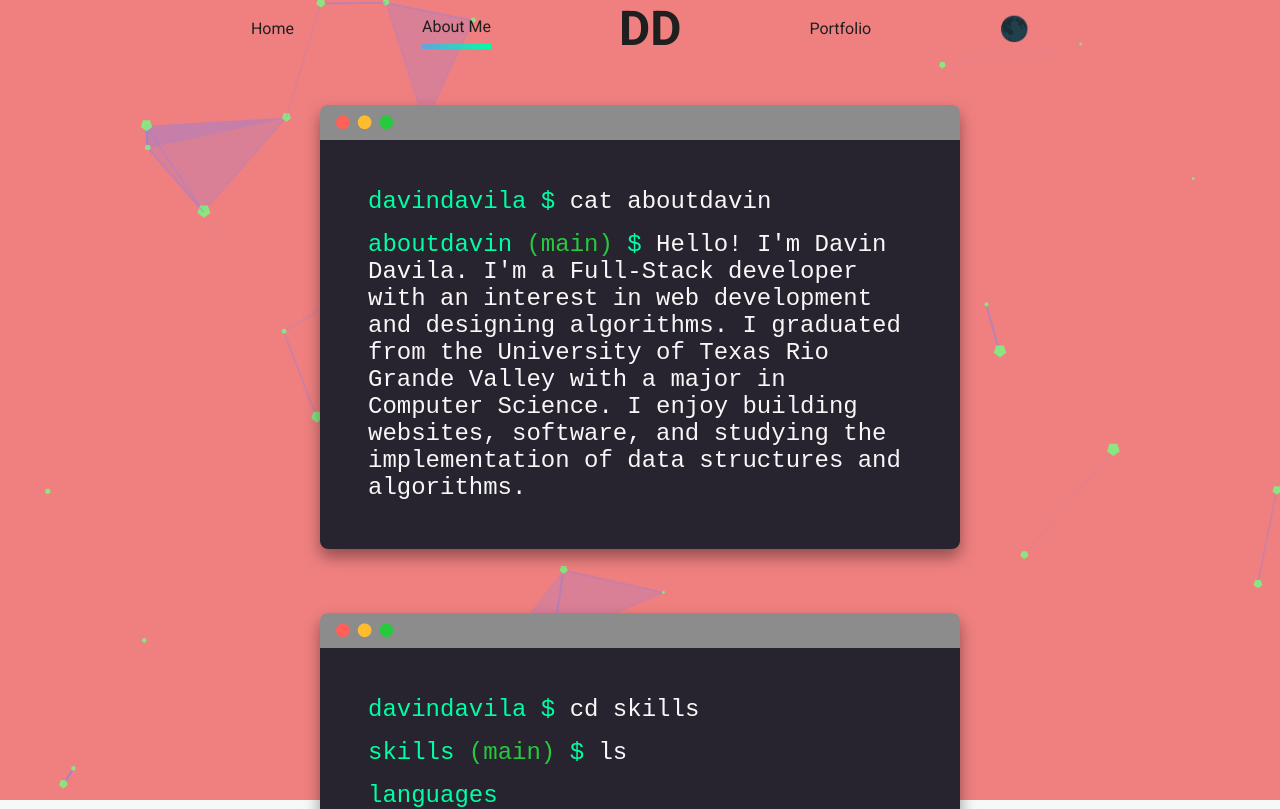
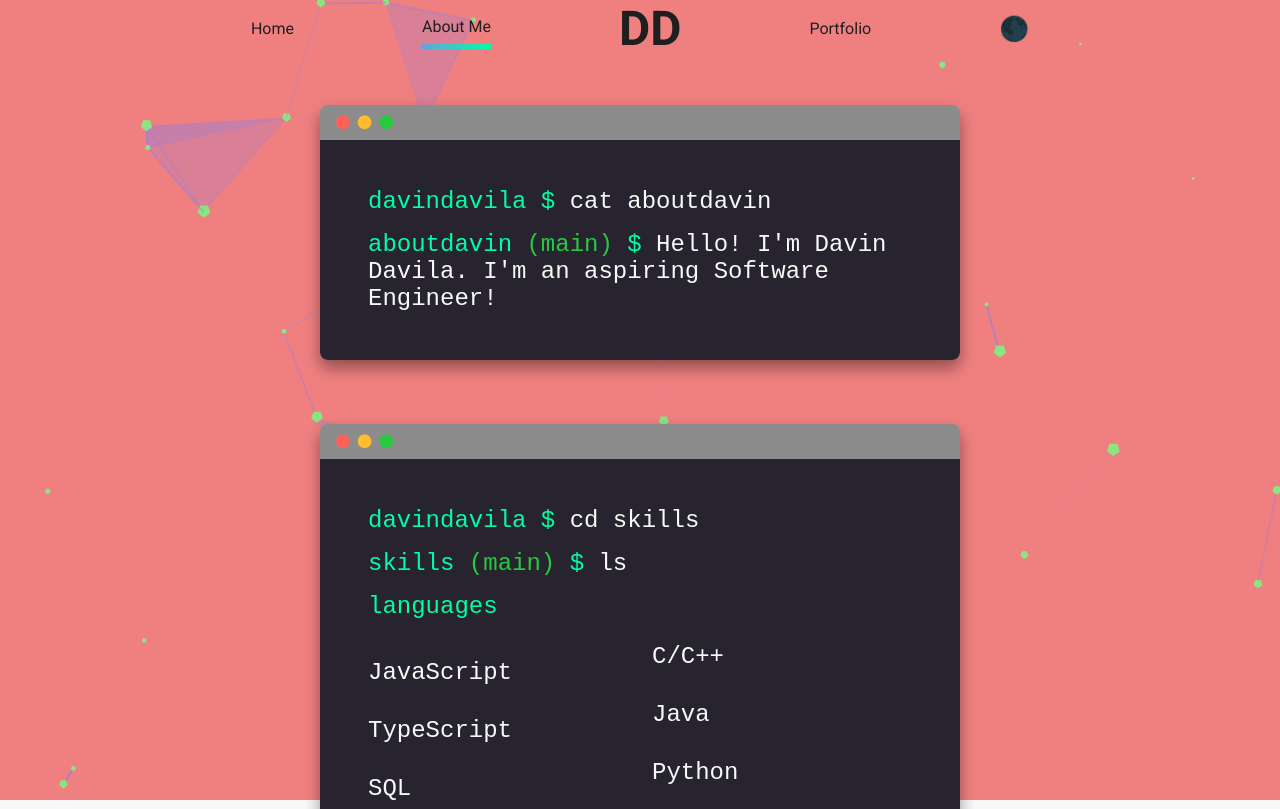
Before and after one commit to dvvin/dav-portfolio, a React (Create React App) app: page /about in a window 1280 px wide. Shown: the top 809 px of the page. Built offline with nearby package versions, Linux system fonts and the light colour scheme.

Commit message:
January 2025 commit.

```diff
--- a/src/assets/info/Info.js
+++ b/src/assets/info/Info.js
@@ -27,7 +27,7 @@ export const info = {
 
   socials: [
     {
-      link: 'https://davin0.netlify.app/Davin_Davila_Resume__July_2024_.pdf',
+      link: 'https://davin0.netlify.app/Davin_Davila_Resume.pdf',
       icon: 'fa fa-user-circle',
       label: 'resume',
     },
@@ -43,7 +43,7 @@ export const info = {
     },
   ],
 
-  bio: "Hello! I'm Davin Davila. I'm a Full-Stack developer with an interest in web development and designing algorithms. I graduated from the University of Texas Rio Grande Valley with a major in Computer Science. I enjoy building websites, software, and studying the implementation of data structures and algorithms.",
+  bio: "Hello! I'm Davin Davila. I'm an aspiring Software Engineer!",
 
   skills: {
     languages: ['JavaScript', 'TypeScript', 'SQL', 'C#', 'C/C++', 'Java', 'Python', 'Rust', 'Ruby'],
```
Also changed, not shown: 2 other files (tests, documents, lock files or other folders).
